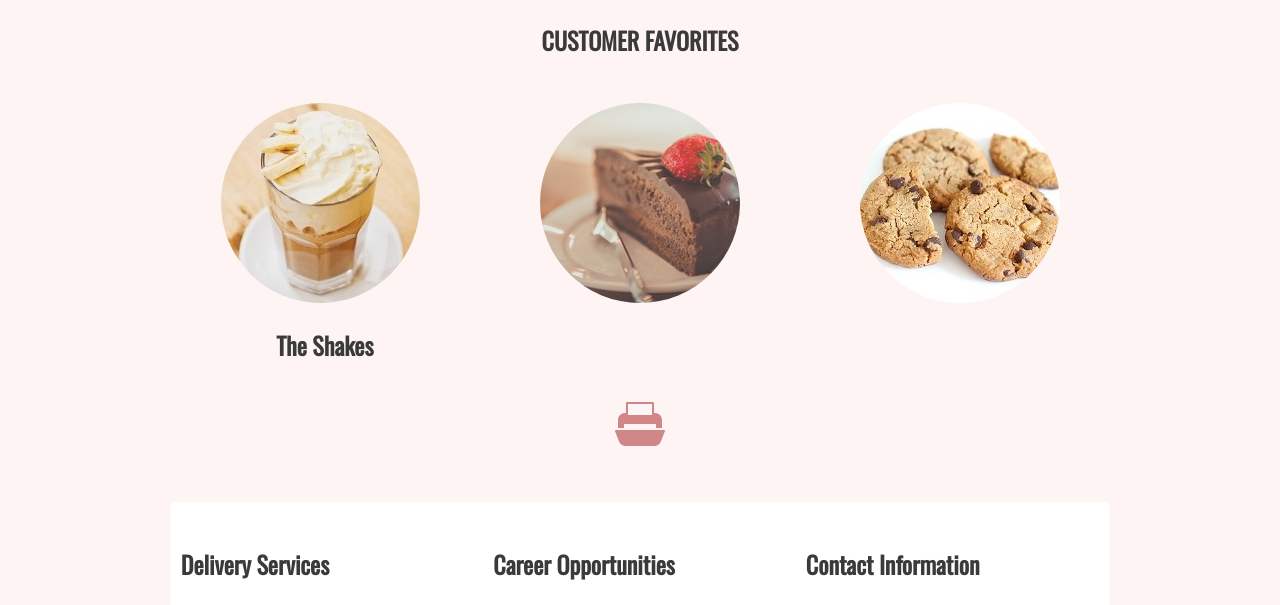
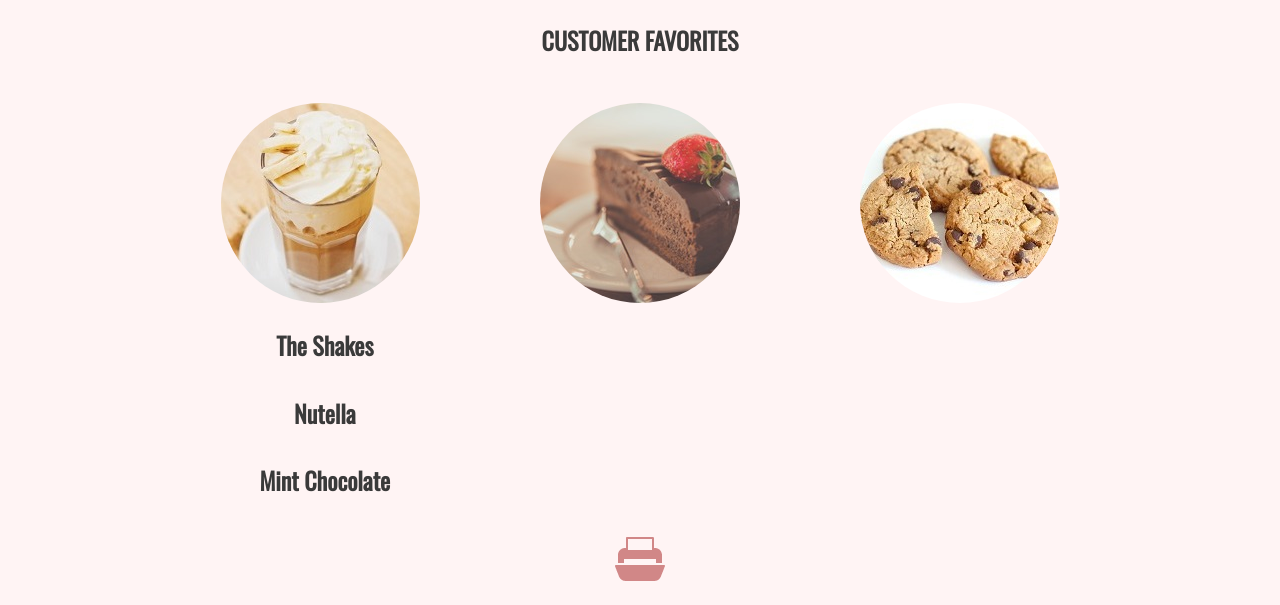
Before and after one commit to ValentinAHH/musical-telegram, a plain HTML site: page menu.html in a window 1280 px wide. Shown: the part 337-942 px from the top of the page. Drawn offline with nearby package versions, Linux system fonts and the light colour scheme.

Commit message:
Update menu.html

```diff
--- a/menu.html
+++ b/menu.html
@@ -80,6 +80,13 @@
       <div class="col-sm-6 center-horizontal center-vertical">
         <h2>The Shakes</h2>
       </div>
+      <div class="col-sm-6 center-horizontal center-vertical">
+        <h2>Nutella</h2>
+      </div>
+      <div class="col-sm-6 center-horizontal center-vertical">
+        <h2>Mint Chocolate</h2>
+      </div>
+
 
       <div class="col-sm-12 center-horizontal">
         <h2><a href="img/Shudder Menu.pdf"><img src="icons/Printer.png"</a></h2>
```
